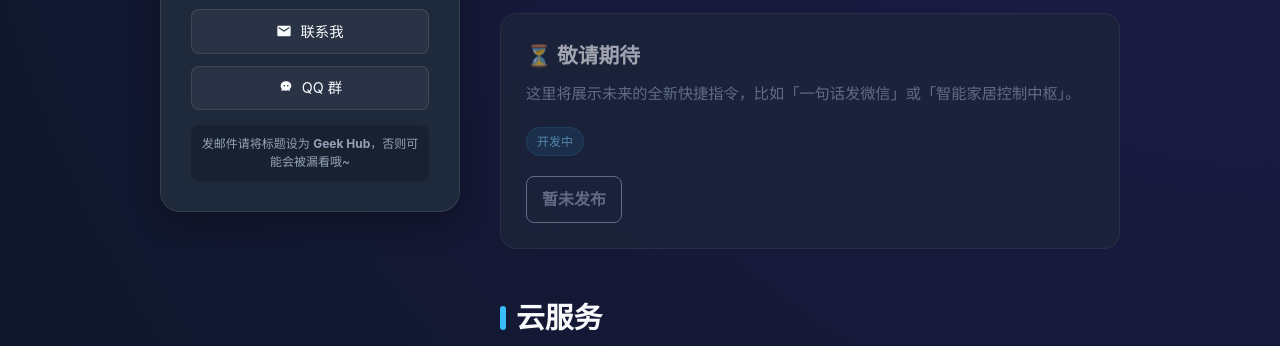
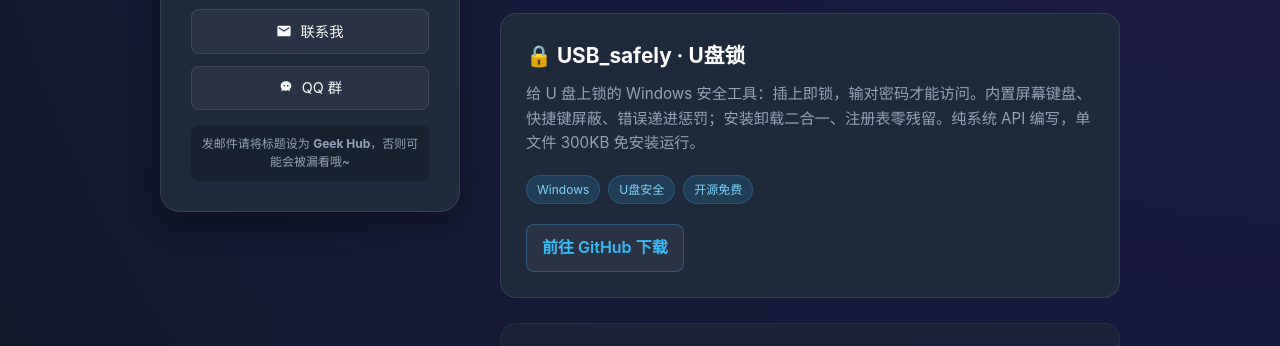
Before and after one commit to zzh-hui/Geek-Hub, a plain HTML site: page index.html in a window 1280 px wide. Shown: the part 375-721 px from the top of the page. Drawn offline with Linux system fonts and the light colour scheme.

Commit message:
主页新增 USB_safely U盘锁 项目卡片 + 更新日志

```diff
--- a/index.html
+++ b/index.html
@@ -148,6 +148,17 @@
                     <div class="project-btn">查看详情与获取</div>
                 </a>
 
+                <a href="https://github.com/zzh-hui/USB_safely/releases/latest" class="project-card" target="_blank" rel="noopener">
+                    <h3 class="project-title">🔒 USB_safely · U盘锁</h3>
+                    <p class="project-desc">给 U 盘上锁的 Windows 安全工具：插上即锁，输对密码才能访问。内置屏幕键盘、快捷键屏蔽、错误递进惩罚；安装卸载二合一、注册表零残留。纯系统 API 编写，单文件 300KB 免安装运行。</p>
+                    <div class="tags">
+                        <span class="tag">Windows</span>
+                        <span class="tag">U盘安全</span>
+                        <span class="tag">开源免费</span>
+                    </div>
+                    <div class="project-btn">前往 GitHub 下载</div>
+                </a>
+
                 <div class="project-card" aria-disabled="true">
                     <h3 class="project-title">⏳ 敬请期待</h3>
                     <p class="project-desc">这里将展示未来的全新快捷指令，比如「一句话发微信」或「智能家居控制中枢」。</p>
```
Also changed, not shown: changelog.html (+2 -0 lines).
